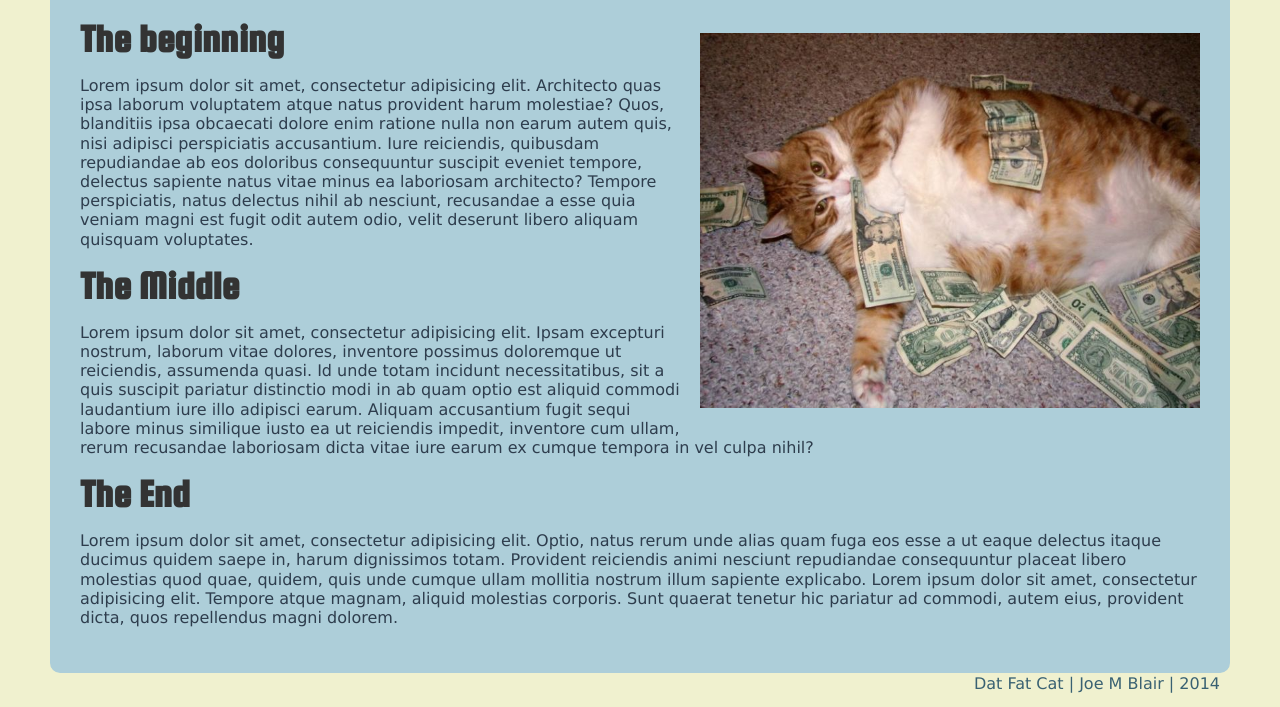
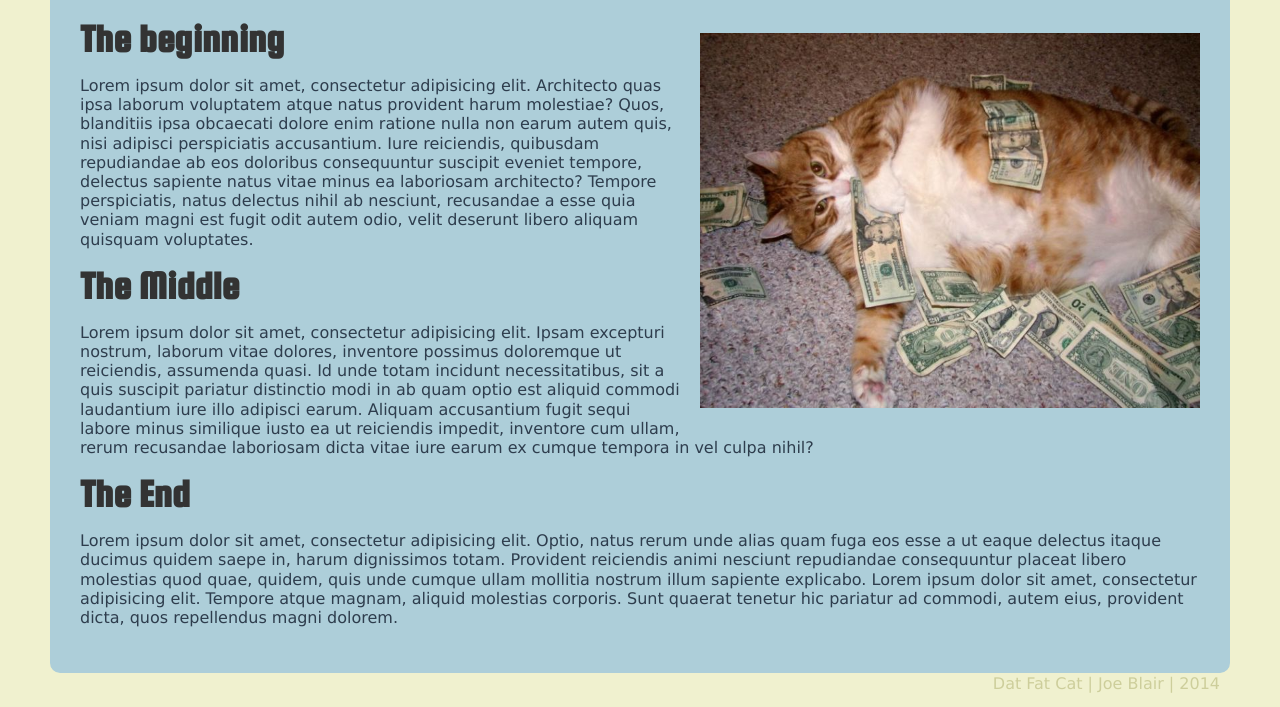
Before and after one commit to JoeMBlair/datfatcat.com, a plain HTML site: page html/index.html in a window 1280 px wide. Shown: the part 185-892 px from the top of the page. Drawn offline with Linux system fonts and the light colour scheme; files whose address does not match are found by name.

Commit message:
changed footer colour

```diff
--- a/html/css/dfc.css
+++ b/html/css/dfc.css
@@ -113,7 +113,7 @@
 }
 
 footer {
-	color: #396172;
+	color: #CDCE9B;
 	clear: both;
 	height: 25px;
 	text-align: right;
--- a/html/index.html
+++ b/html/index.html
@@ -38,7 +38,7 @@
 
 
 		<footer>
-			<p>Dat Fat Cat | Joe M Blair | 2014</p>
+			<p>Dat Fat Cat | Joe Blair | 2014</p>
 		</footer>
 </body>
 </html>
```
